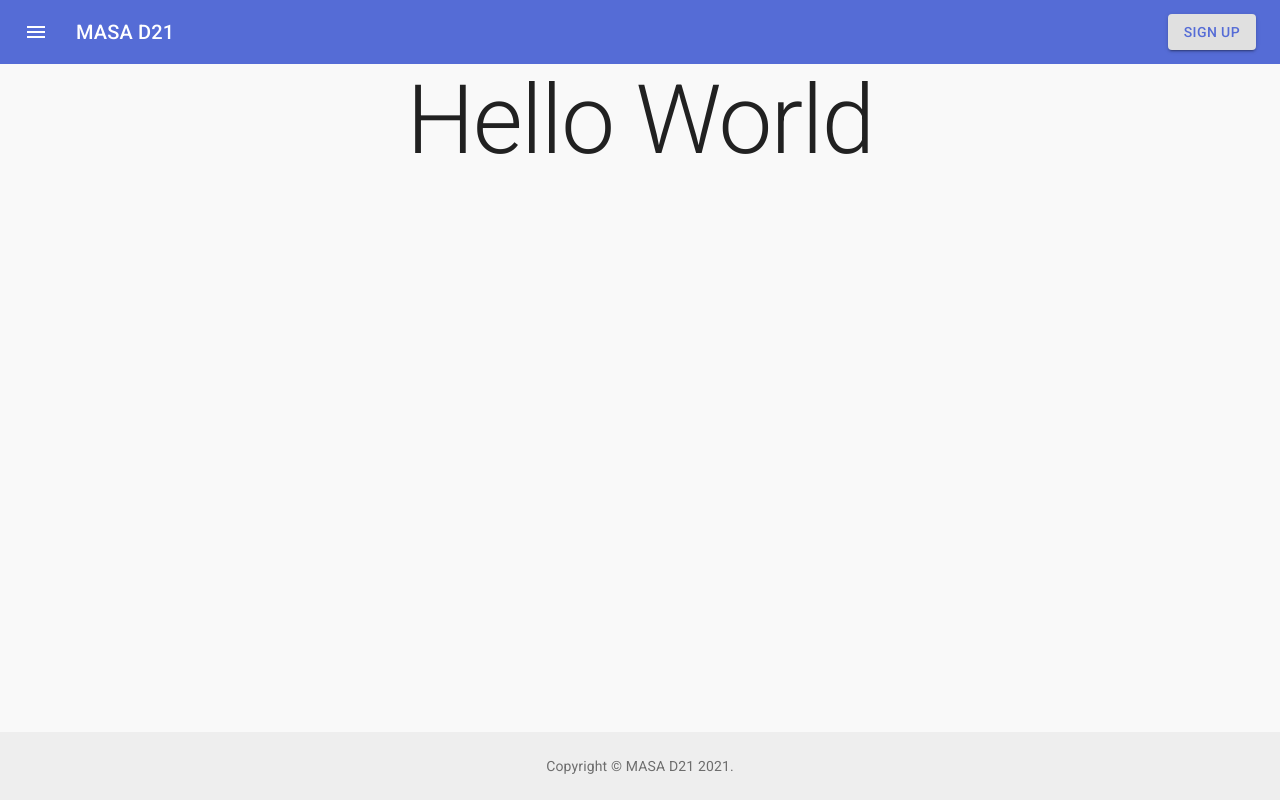
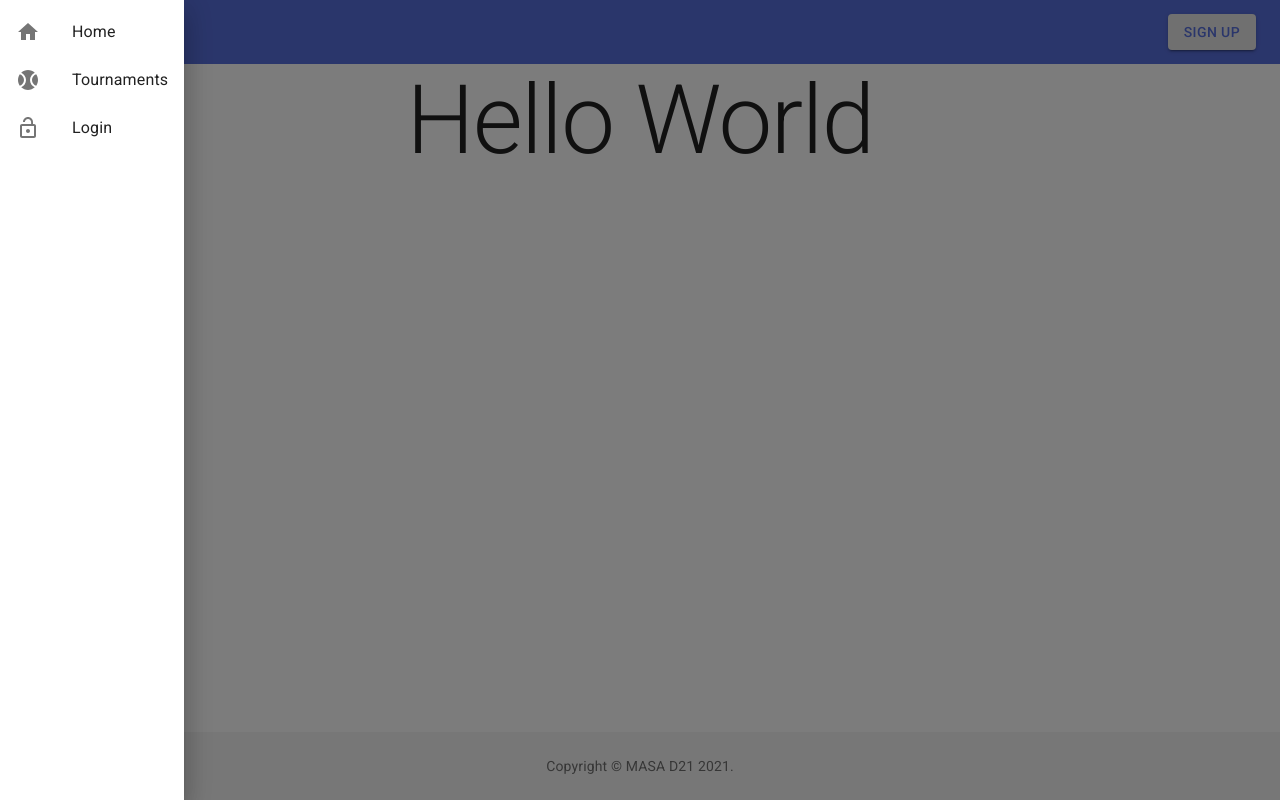
Before and after one commit to mikecebul/d21softball-frontend, a Next.js app: page / in a window 1280 px wide. Built offline with nearby package versions, Linux system fonts and the light colour scheme.

Commit message:
Working on NavDrawer

```diff
--- a/components/Layout.js
+++ b/components/Layout.js
@@ -14,6 +14,9 @@ const useStyles = makeStyles({
     flexDirection: "column",
     minHeight: "100vh",
   },
+  drawer: {
+    width: 240,
+  },
 });
 
 export default function Layout({ children }) {
--- /dev/null
+++ b/components/NavDrawer.js
@@ -0,0 +1,55 @@
+import React from "react";
+import { useState } from "react";
+import Drawer from "@material-ui/core/Drawer";
+import Button from "@material-ui/core/Button";
+import List from "@material-ui/core/List";
+import Divider from "@material-ui/core/Divider";
+import ListItem from "@material-ui/core/ListItem";
+import ListItemIcon from "@material-ui/core/ListItemIcon";
+import ListItemText from "@material-ui/core/ListItemText";
+import InboxIcon from "@material-ui/icons/MoveToInbox";
+import MailIcon from "@material-ui/icons/Mail";
+import clsx from "clsx";
+import { makeStyles } from "@material-ui/core/styles";
+import HomeIcon from "@material-ui/icons/Home";
+import SportsBaseballIcon from "@material-ui/icons/SportsBaseball";
+import LockOpenIcon from "@material-ui/icons/LockOpen";
+
+const NavDrawer = () => {
+  const [openDrawer, setOpenDrawer] = useState(true);
+
+  const itemsList = [
+    {
+      text: "Home",
+      icon: <HomeIcon />,
+    },
+    {
+      text: "Tournaments",
+      icon: <SportsBaseballIcon />,
+    },
+    {
+      text: "Login",
+      icon: <LockOpenIcon />,
+    },
+  ];
+
+  return (
+    <>
+      <Drawer onClose={() => setOpenDrawer(false)} open={openDrawer}>
+        <List>
+          {itemsList.map((item, index) => {
+            const { text, icon } = item;
+            return (
+              <ListItem button key={text}>
+                {icon && <ListItemIcon>{icon}</ListItemIcon>}
+                <ListItemText primary={text} />
+              </ListItem>
+            );
+          })}
+        </List>
+      </Drawer>
+    </>
+  );
+};
+
+export default NavDrawer;
--- a/components/Navbar.js
+++ b/components/Navbar.js
@@ -8,8 +8,7 @@ import Button from "@material-ui/core/Button";
 import IconButton from "@material-ui/core/IconButton";
 import MenuIcon from "@material-ui/icons/Menu";
 import Link from "../src/Link";
-import Menu from "@material-ui/core/Menu";
-import MenuItem from "@material-ui/core/MenuItem";
+import NavDrawer from "./NavDrawer";
 
 const useStyles = makeStyles((theme) => ({
   menuButton: {
@@ -18,23 +17,21 @@ const useStyles = makeStyles((theme) => ({
   title: {
     flexGrow: 1,
   },
+  drawer: {
+    width: 240,
+  },
 }));
 
 export default function Navbar() {
   const classes = useStyles();
-
-  const [anchorEl, setAnchorEl] = useState(null);
-
-  const handleClick = (event) => {
-    setAnchorEl(event.currentTarget);
-  };
-
-  const handleClose = () => {
-    setAnchorEl(null);
+  // Fix this on click event
+  const toggleDrawer = (open) => (event) => {
+    setDrawer(open);
   };
 
   return (
     <div>
+      <NavDrawer toggleDrawer={toggleDrawer} />
       <AppBar position="static">
         <Toolbar>
           <IconButton
@@ -43,27 +40,10 @@ export default function Navbar() {
             color="inherit"
             aria-label="menu"
             aria-haspopup="true"
-            onClick={handleClick}
+            onClick={toggleDrawer}
           >
             <MenuIcon />
           </IconButton>
-          <Menu
-            id="simple-menu"
-            anchorEl={anchorEl}
-            keepMounted
-            open={Boolean(anchorEl)}
-            onClose={handleClose}
-          >
-            <Link href="/">
-              <MenuItem onClick={handleClose}>Home</MenuItem>
-            </Link>
-            <Link href="/tournaments">
-              <MenuItem onClick={handleClose}>Tournaments</MenuItem>
-            </Link>
-            <Link href="/sign-in">
-              <MenuItem onClick={handleClose}>Sign In</MenuItem>
-            </Link>
-          </Menu>
           <Typography variant="h6" className={classes.title}>
             MASA D21
           </Typography>
```
Also changed, not shown: src/theme.js (+5 -5 lines).
